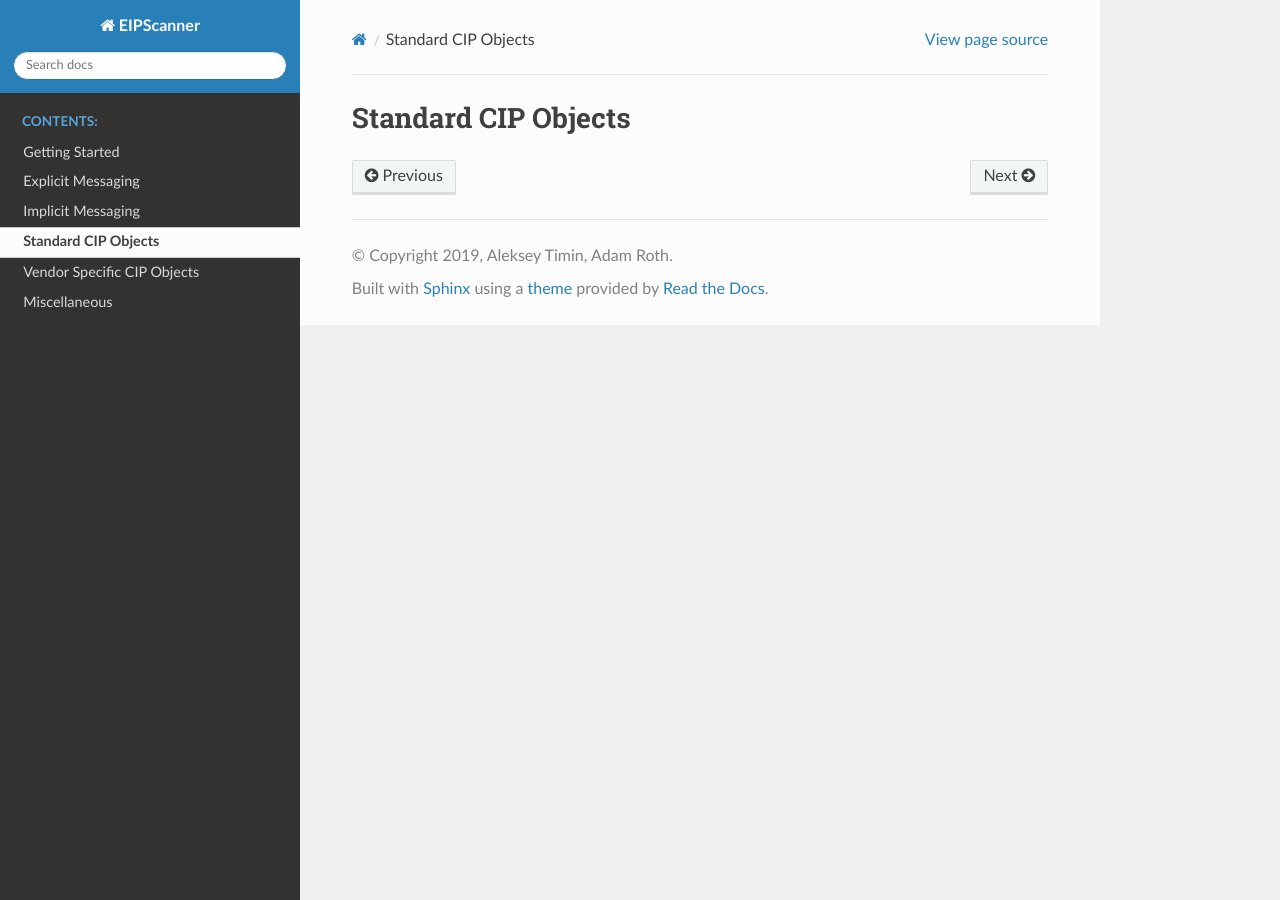
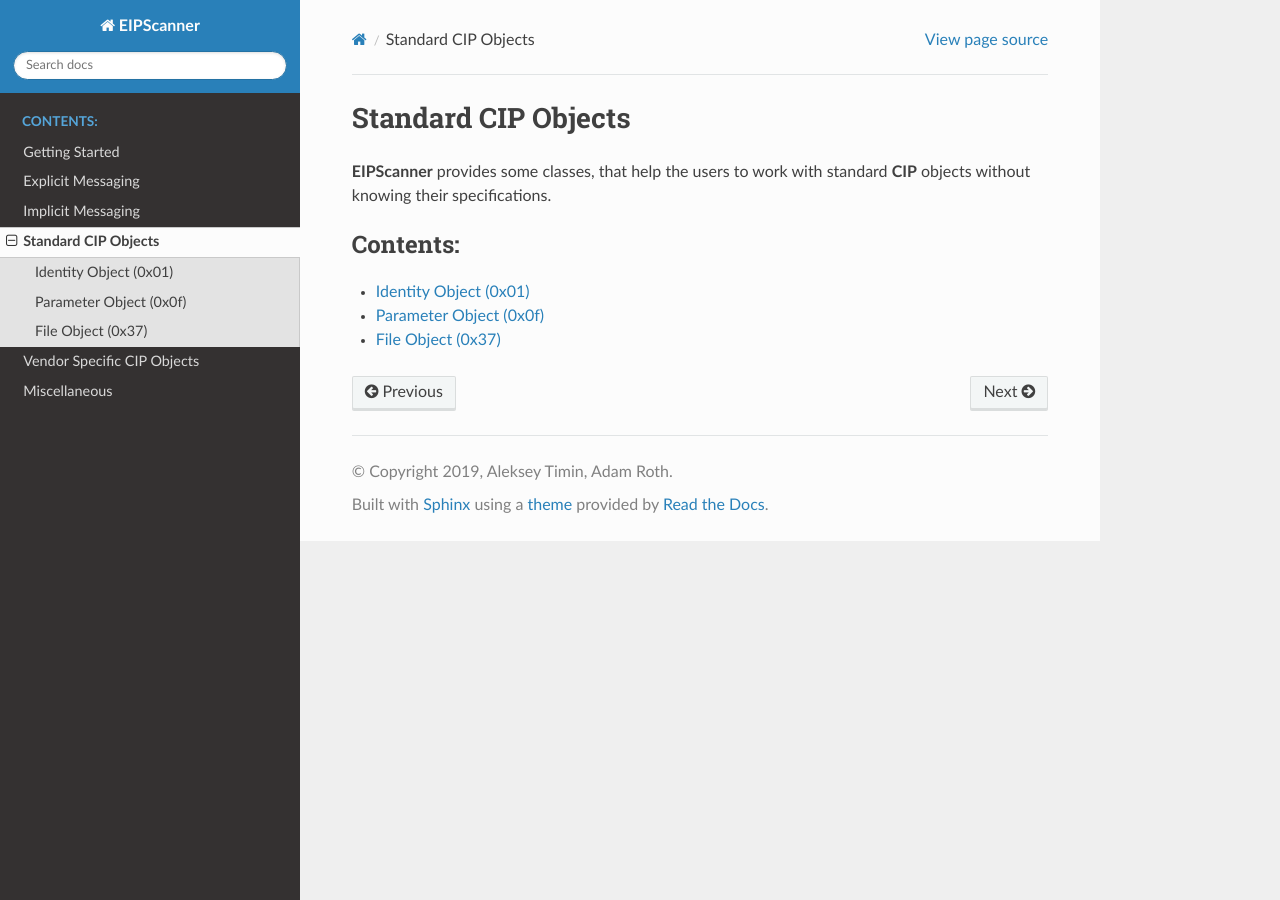
Before and after one commit to nimbuscontrols/EIPScanner, a Sphinx documentation site: the page built from docs/source/standard_objects/_index.rst, in a window 1280 px wide. Built offline with Sphinx 7.4.7 and the Read the Docs theme 2.0.0, drawn with Linux system fonts in a browser that asks for light colours; formulas are drawn with MathJax 3; pages that are not in the unit, such as notebooks, are missing from menus.

Commit message:
EIPScanner-7: add structure for standard CIP object

```diff
--- a/docs/source/standard_objects/_index.rst
+++ b/docs/source/standard_objects/_index.rst
@@ -1,2 +1,13 @@
 Standard CIP Objects
 ====================
+
+**EIPScanner** provides some classes, that help the users to work with standard **CIP** objects without knowing
+their specifications.
+
+.. toctree::
+   :maxdepth: 2
+   :caption: Contents:
+
+   identity_object
+   parameter_object
+   file_object
--- /dev/null
+++ b/docs/source/standard_objects/file_object.rst
@@ -0,0 +1,2 @@
+File Object (0x37)
+==================
--- /dev/null
+++ b/docs/source/standard_objects/identity_object.rst
@@ -0,0 +1,2 @@
+Identity Object (0x01)
+======================
--- /dev/null
+++ b/docs/source/standard_objects/parameter_object.rst
@@ -0,0 +1,2 @@
+Parameter Object (0x0f)
+=======================
```
